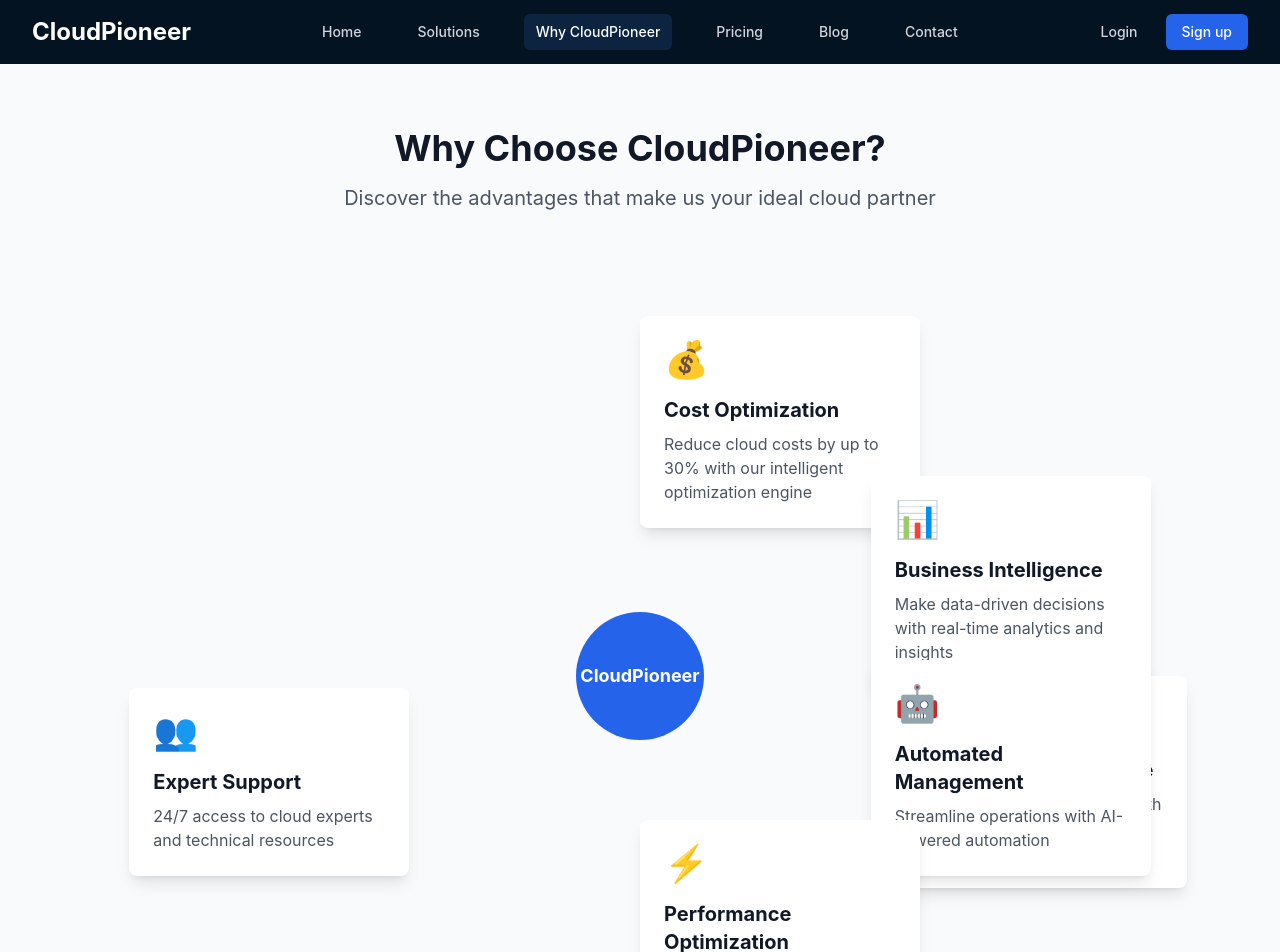
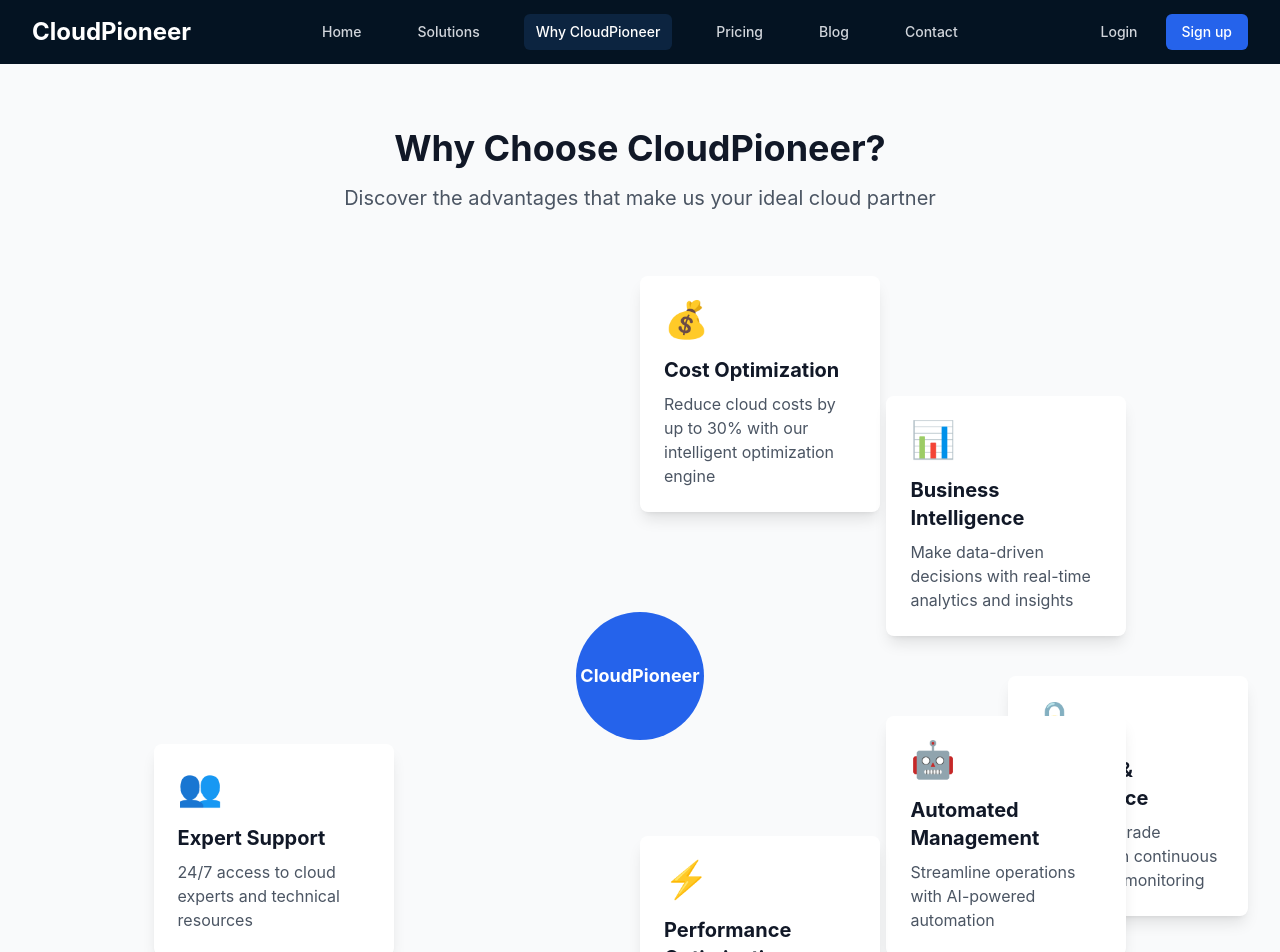
Before and after one commit to dozmanconsulting/pioneer_website, a React (Create React App) app: page /why-cloudpioneer in a window 1280 px wide. Shown: the top 952 px of the page. Built offline with nearby package versions, Linux system fonts and the light colour scheme.

Commit message:
Fix deployment issues: add babel dependency, fix linting, add env config

```diff
--- a/src/components/WhyCloudPioneer.css
+++ b/src/components/WhyCloudPioneer.css
@@ -1,6 +1,10 @@
 .feature-card {
   opacity: 0;
   animation: fadeIn 0.5s ease forwards;
+  width: 280px !important;
+  position: absolute;
+  transform-origin: center;
+  transition: all 0.3s ease-in-out;
 }
 
 .feature-icon {
@@ -10,51 +14,56 @@
 .center-circle {
   animation: pulse 2s infinite;
   box-shadow: 0 0 0 rgba(59, 130, 246, 0.4);
+  z-index: 10;
 }
 
-/* Positioning for the hexagonal pattern */
+/* Circular positioning */
 .top {
-  top: 5%;
+  top: 0;
   left: 50%;
-  transform: translateX(-50%);
+  transform: translateX(-50%) translateY(60px);
 }
 
 .top-right {
-  top: 25%;
-  right: 10%;
+  top: 15%;
+  right: 15%;
+  transform: translate(0, -50%);
 }
 
 .right {
   top: 50%;
-  right: 5%;
-  transform: translateY(-50%);
+  right: 0;
+  transform: translateY(-50%) translateX(-60px);
 }
 
 .bottom-right {
-  bottom: 25%;
-  right: 10%;
+  bottom: 15%;
+  right: 15%;
+  transform: translate(0, 50%);
 }
 
 .bottom {
-  bottom: 5%;
+  bottom: 0;
   left: 50%;
-  transform: translateX(-50%);
+  transform: translateX(-50%) translateY(-60px);
 }
 
 .bottom-left {
-  bottom: 25%;
-  left: 10%;
+  bottom: 15%;
+  left: 15%;
+  transform: translate(0, 50%);
 }
 
 .left {
   top: 50%;
-  left: 5%;
-  transform: translateY(-50%);
+  left: 0;
+  transform: translateY(-50%) translateX(60px);
 }
 
 .top-left {
-  top: 25%;
-  left: 10%;
+  top: 15%;
+  left: 15%;
+  transform: translate(0, -50%);
 }
 
 /* Animations */
@@ -91,46 +100,52 @@
 }
 
 /* Hover effect */
-.feature-card {
-  transition: all 0.3s ease-in-out;
-}
-
 .feature-card:hover {
-  transform: translateY(-10px) !important;
+  transform: scale(1.05) !important;
   box-shadow: 0 20px 25px -5px rgba(0, 0, 0, 0.1), 0 10px 10px -5px rgba(0, 0, 0, 0.04);
-  z-index: 10;
+  z-index: 20;
 }
 
 /* Responsive adjustments */
+@media (max-width: 1440px) {
+  .feature-card {
+    width: 260px !important;
+  }
+
+  .top {
+    transform: translateX(-50%) translateY(40px);
+  }
+
+  .right {
+    transform: translateY(-50%) translateX(-40px);
+  }
+
+  .bottom {
+    transform: translateX(-50%) translateY(-40px);
+  }
+}
+
 @media (max-width: 1280px) {
   .feature-card {
-    width: 280px !important;
+    width: 240px !important;
   }
 
   .top-right {
-    right: 8%;
+    right: 10%;
   }
 
   .bottom-right {
-    right: 8%;
+    right: 10%;
   }
 
   .bottom-left {
-    left: 8%;
+    left: 10%;
   }
 }
 
 @media (max-width: 1024px) {
   .feature-card {
-    width: 250px !important;
-  }
-
-  .top {
-    top: 10%;
-  }
-
-  .bottom {
-    bottom: 10%;
+    width: 220px !important;
   }
 }
 
--- a/src/data/blogPosts.js
+++ b/src/data/blogPosts.js
@@ -3,7 +3,7 @@ export const blogPosts = [
     id: 'cloud-cost-optimization',
     title: 'Cloud Cost Optimization Best Practices',
     excerpt: 'Learn how to reduce your cloud costs by up to 30% with these proven strategies...',
-    author: 'John Smith',
+    author: 'Shedrack Chiedozie Aji',
     date: '2025-02-11',
     category: 'Cost Optimization',
     content: `
```
